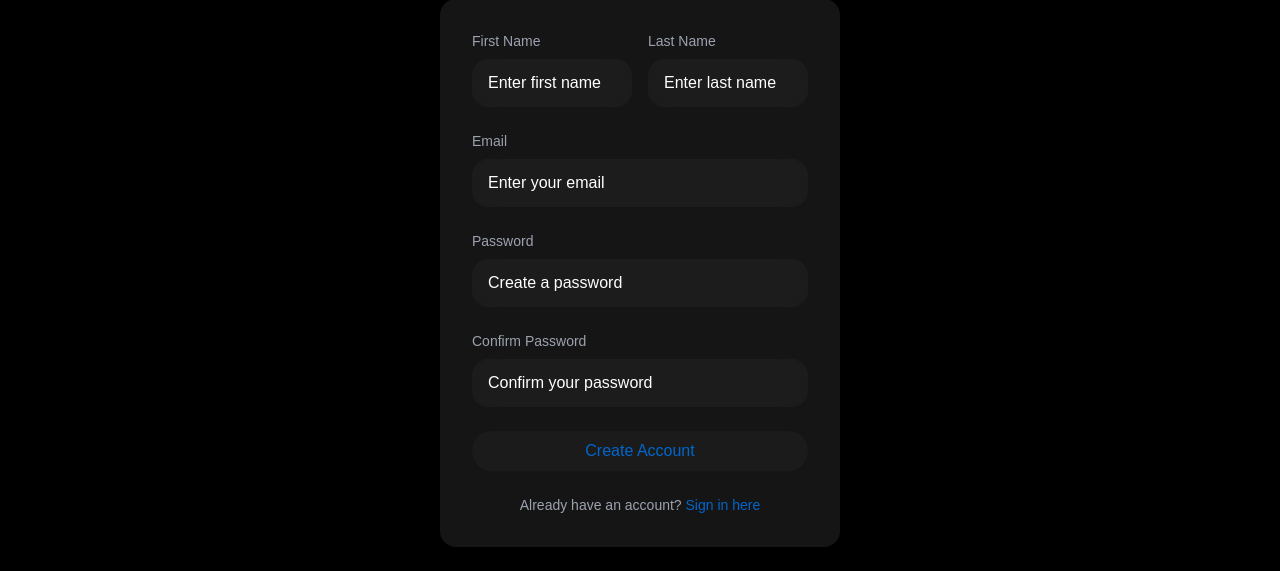
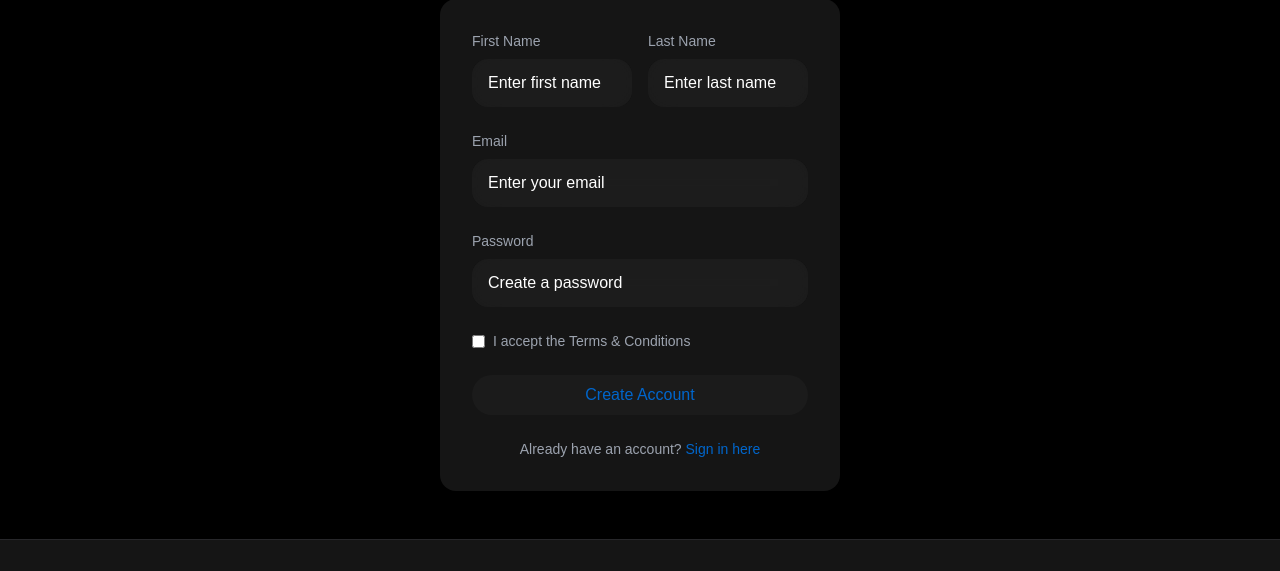
Before and after one commit to vxrdhxn/Expense-Pro, a Python web app: template website/templates/sign_up.html in a window 1280 px wide. Shown: the part 270-841 px from the top of the page. Run offline with Jinja, Linux system fonts and the light colour scheme; the template is opened without the code that fills it, so the values that code supplies are empty; some libraries are stand-ins or nearby versions; some web fonts are replaced.

Commit message:
seventh commit

```diff
--- a/website/templates/sign_up.html
+++ b/website/templates/sign_up.html
@@ -26,14 +26,14 @@
     <form method="POST" class="card p-8 space-y-6">
         <div class="grid grid-cols-2 gap-4">
             <div>
-                <label class="block text-sm font-medium mb-2 text-gray-400" for="firstName">First Name</label>
-                <input type="text" id="firstName" name="firstName" required
+                <label class="block text-sm font-medium mb-2 text-gray-400" for="first-name">First Name</label>
+                <input type="text" id="first-name" name="first-name" required
                     class="input-field w-full"
                     placeholder="Enter first name">
             </div>
             <div>
-                <label class="block text-sm font-medium mb-2 text-gray-400" for="lastName">Last Name</label>
-                <input type="text" id="lastName" name="lastName" required
+                <label class="block text-sm font-medium mb-2 text-gray-400" for="last-name">Last Name</label>
+                <input type="text" id="last-name" name="last-name" required
                     class="input-field w-full"
                     placeholder="Enter last name">
             </div>
@@ -45,16 +45,17 @@
                 placeholder="Enter your email">
         </div>
         <div>
-            <label class="block text-sm font-medium mb-2 text-gray-400" for="password1">Password</label>
-            <input type="password" id="password1" name="password1" required
+            <label class="block text-sm font-medium mb-2 text-gray-400" for="password">Password</label>
+            <input type="password" id="password" name="password" required
                 class="input-field w-full"
                 placeholder="Create a password">
         </div>
-        <div>
-            <label class="block text-sm font-medium mb-2 text-gray-400" for="password2">Confirm Password</label>
-            <input type="password" id="password2" name="password2" required
-                class="input-field w-full"
-                placeholder="Confirm your password">
+        <div class="flex items-center space-x-2">
+            <input type="checkbox" id="terms" name="terms" required
+                class="rounded border-gray-300 text-accent-color focus:ring-accent-color">
+            <label class="text-sm text-gray-400" for="terms">
+                I accept the Terms & Conditions
+            </label>
         </div>
         <button type="submit" class="button-primary w-full">
             Create Account
```
